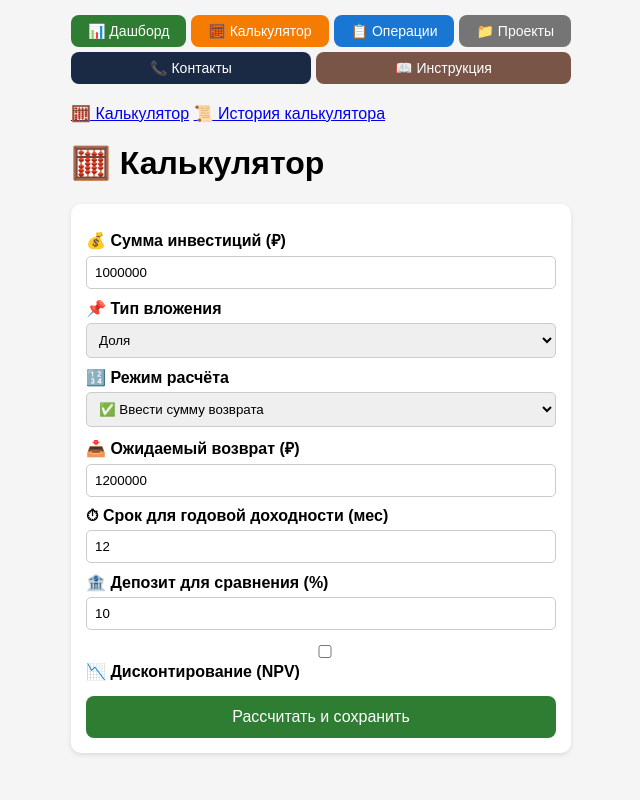
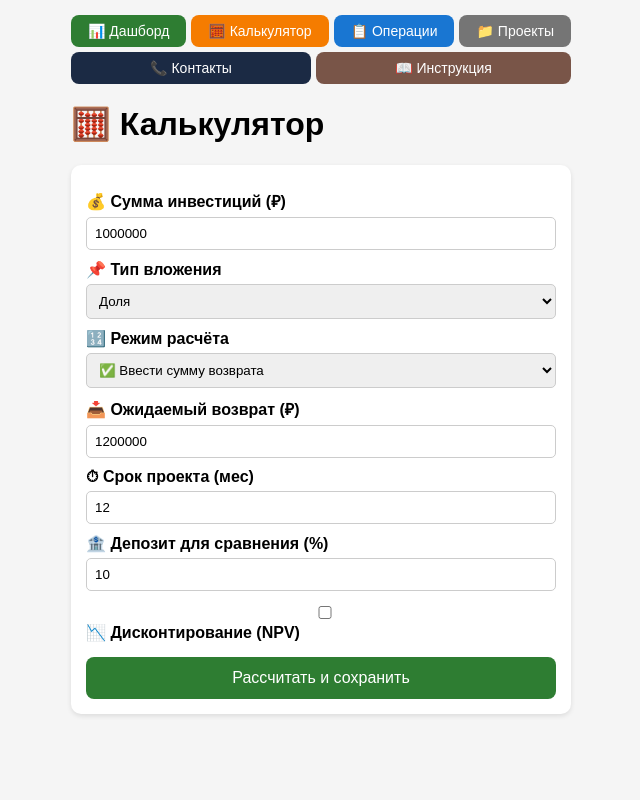
Before and after one commit to innachaika7-sketch/forinvestment-app, a Flask app: page /calculator in a window 1280 px wide. Shown: the whole page, without its empty margins (319-959 px from the left). Run offline with Flask 3, Linux system fonts and the light colour scheme.

Commit message:
fix calculator: save fields, rename term, fix calculations

```diff
--- a/templates/calculator.html
+++ b/templates/calculator.html
@@ -1,10 +1,6 @@
 {% extends 'layout.html' %}
 {% block title %}Калькулятор{% endblock %}
 {% block content %}
-<div class="sub-nav">
-    <a href="{{ url_for('calculator') }}" class="active">🧮 Калькулятор</a>
-    <a href="{{ url_for('history') }}">📜 История калькулятора</a>
-</div>
 <h1>🧮 Калькулятор</h1>
 <div class="card">
     <form method="post">
@@ -45,14 +41,14 @@
 
         <div id="loan_block" {% if mode != 'loan' %}style="display:none;"{% endif %}>
             <label>📅 Срок займа (мес)</label>
-            <input type="number" name="term_months" value="{{ term_months_loan }}">
+            <input type="number" name="term_months_loan" value="{{ term_months_loan }}">
             <label>💸 Годовая ставка (%)</label>
             <input type="number" name="annual_rate" step="0.01" value="{{ annual_rate }}">
         </div>
 
         <div id="term_block" {% if mode not in ('sum', 'share') %}style="display:none;"{% endif %}>
-            <label>⏱ Срок для годовой доходности (мес)</label>
-            <input type="number" name="term_months" value="{{ term_months_common }}">
+            <label>⏱ Срок проекта (мес)</label>
+            <input type="number" name="term_months_common" value="{{ term_months_common }}">
         </div>
 
         <label>🏦 Депозит для сравнения (%)</label>
@@ -75,7 +71,7 @@
     <div><b>Получено:</b> {{ result.total_return|format_number }} ₽</div>
     <div><b>Чистая прибыль:</b> <span class="{% if result.profit >= 0 %}positive{% else %}negative{% endif %}">{{ result.profit|format_number }} ₽</span></div>
     <div><b>ROI:</b> {{ result.roi|round(2) }}%</div>
-    <div><b>Годовая доходность (CAGR):</b> {{ result.annual_return|round(2) if result.annual_return is not none else '?' }}%</div>
+    <div><b>Годовая доходность:</b> {{ result.annual_return|round(2) if result.annual_return is not none else '?' }}%</div>
     <div><b>IRR:</b> {{ result.irr|round(2) if result.irr is not none else '?' }}%</div>
     <div><b>Сравнение с депозитом {{ result.deposit_rate }}%:</b> <span class="{% if result.deposit_comparison >= 0 %}positive{% else %}negative{% endif %}">{{ result.deposit_comparison|format_number }} ₽</span></div>
     {% if result.discount_enabled and result.npv is not none %}
```
